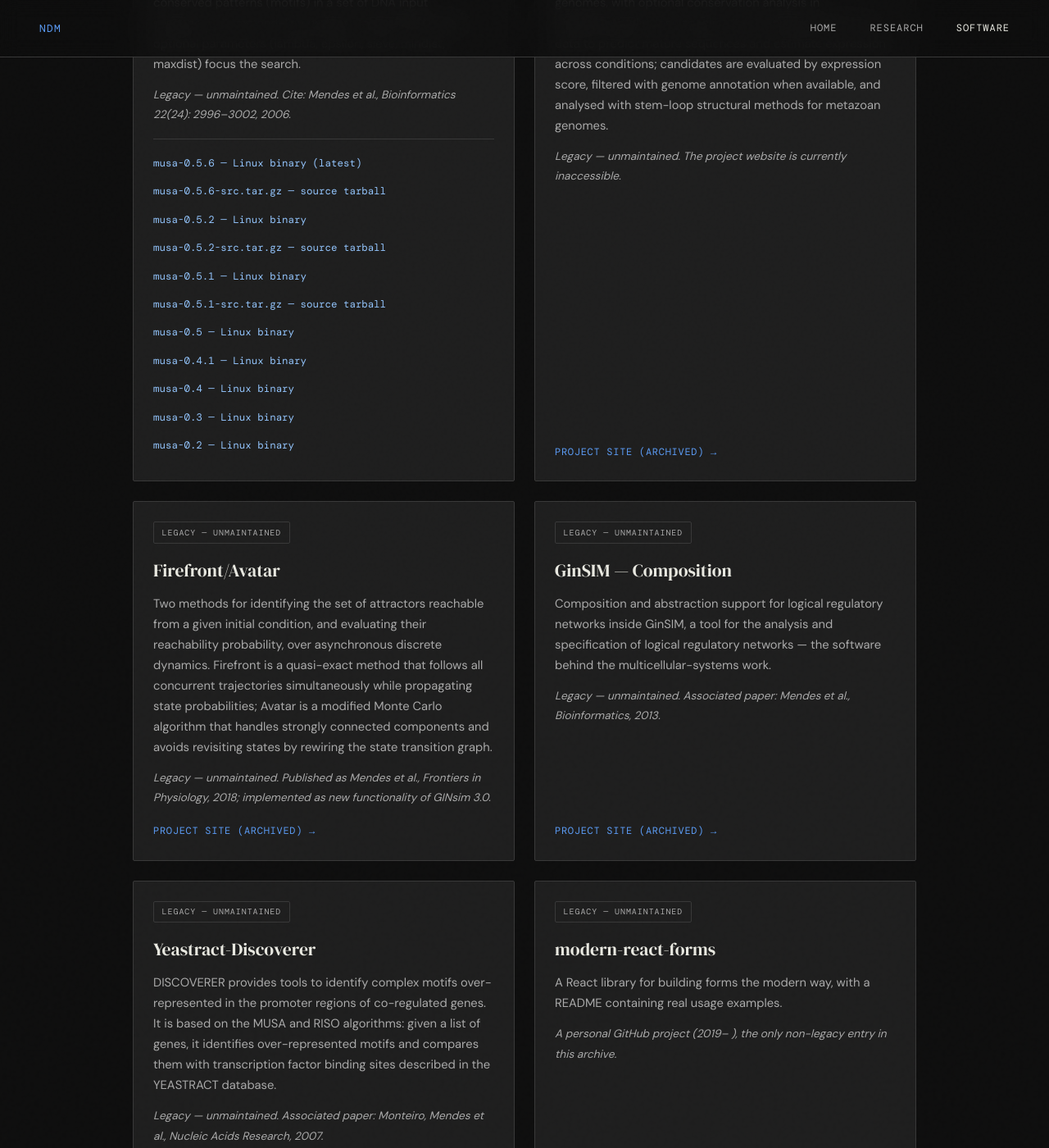
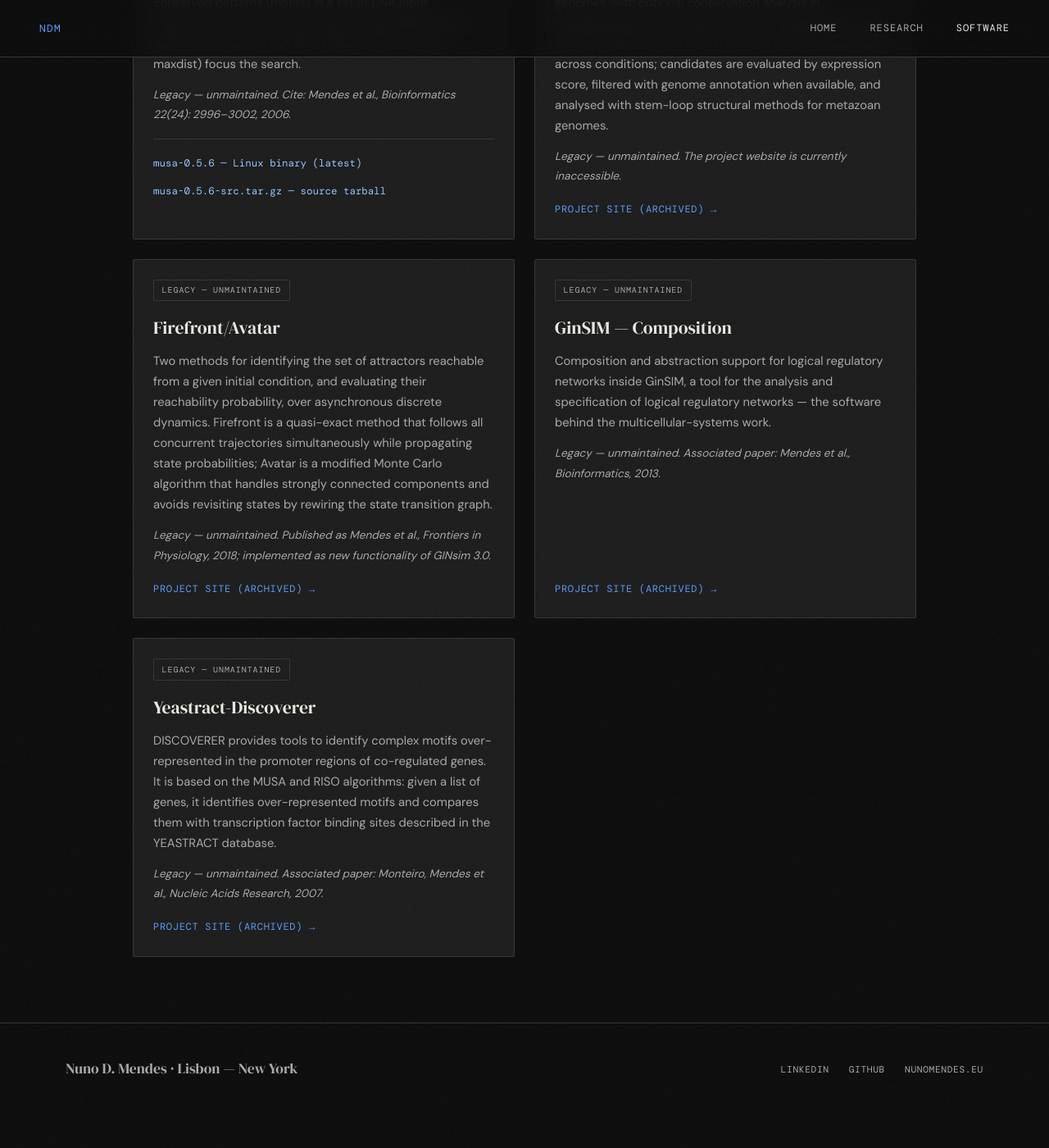
Before and after one commit to nunodelisboa/nunodelisboa.github.io, a Jekyll site: the page built from software.md, in a window 1280 px wide and 1400 px high, scrolled down 512 px. Shown: the whole window at 82% size. Built offline with Jekyll 4.4.1, drawn with Linux system fonts in a browser that asks for light colours; some web fonts are replaced; after the commit the page ends 1872 px from its top, so only the background shows below that; some of the changed text lies outside the part shown.

Commit message:
Software data: remove modern-react-forms; MUSA downloads trimmed to latest 0.5.6 only

```diff
--- a/_data/software.yml
+++ b/_data/software.yml
@@ -12,24 +12,6 @@
         path: "software/MUSA/musa-0.5.6"
       - label: "musa-0.5.6-src.tar.gz — source tarball"
         path: "software/MUSA/musa-0.5.6-src.tar.gz"
-      - label: "musa-0.5.2 — Linux binary"
-        path: "software/MUSA/musa-0.5.2"
-      - label: "musa-0.5.2-src.tar.gz — source tarball"
-        path: "software/MUSA/musa-0.5.2-src.tar.gz"
-      - label: "musa-0.5.1 — Linux binary"
-        path: "software/MUSA/musa-0.5.1"
-      - label: "musa-0.5.1-src.tar.gz — source tarball"
-        path: "software/MUSA/musa-0.5.1-src.tar.gz"
-      - label: "musa-0.5 — Linux binary"
-        path: "software/MUSA/musa-0.5"
-      - label: "musa-0.4.1 — Linux binary"
-        path: "software/MUSA/musa-0.4.1"
-      - label: "musa-0.4 — Linux binary"
-        path: "software/MUSA/musa-0.4"
-      - label: "musa-0.3 — Linux binary"
-        path: "software/MUSA/musa-0.3"
-      - label: "musa-0.2 — Linux binary"
-        path: "software/MUSA/musa-0.2"
     note: "Legacy — unmaintained. Cite: Mendes et al., Bioinformatics 22(24): 2996–3002, 2006."
 
   - name: "CRAVELA"
@@ -51,8 +33,3 @@
     description: "DISCOVERER provides tools to identify complex motifs over-represented in the promoter regions of co-regulated genes. It is based on the MUSA and RISO algorithms: given a list of genes, it identifies over-represented motifs and compares them with transcription factor binding sites described in the YEASTRACT database."
     url_or_path: "http://yeastract.com/discoverer/"
     note: "Legacy — unmaintained. Associated paper: Monteiro, Mendes et al., Nucleic Acids Research, 2007."
-
-  - name: "modern-react-forms"
-    description: "A React library for building forms the modern way, with a README containing real usage examples."
-    url_or_path: "https://github.com/nunodelisboa/modern-react-forms"
-    note: "A personal GitHub project (2019– ), the only non-legacy entry in this archive."
```
